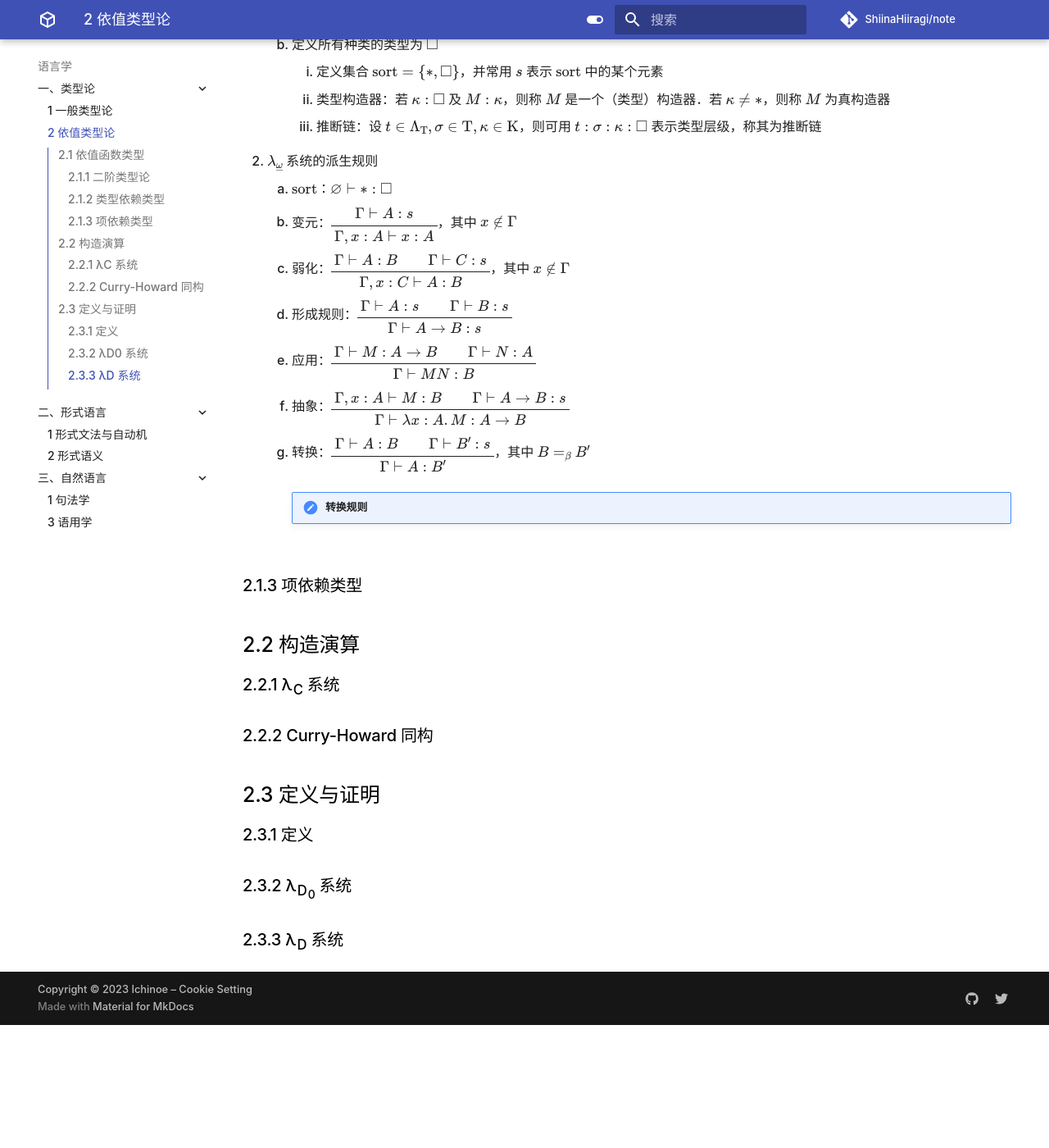
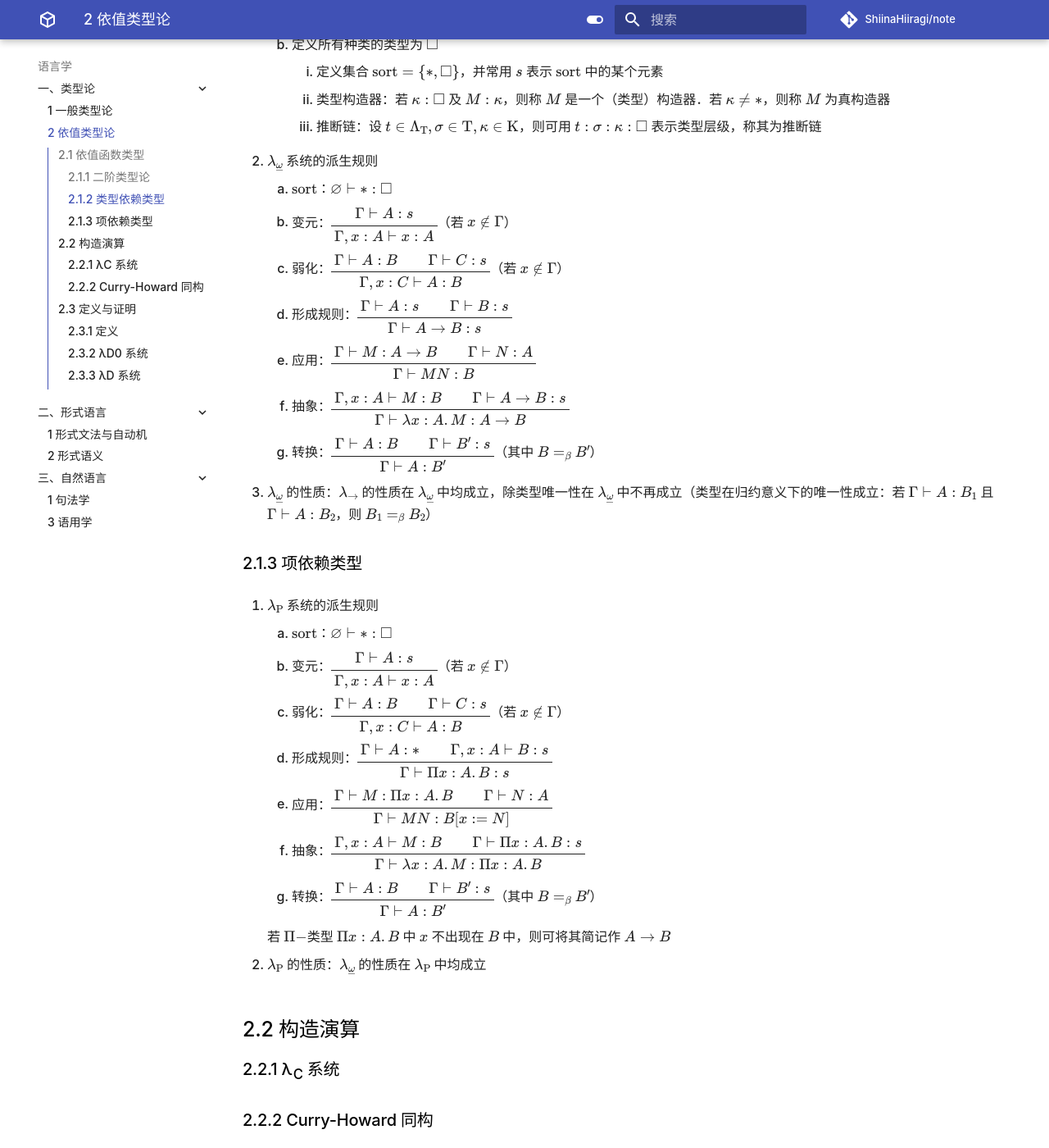
Before and after one commit to ShiinaHiiragi/note, an MkDocs documentation site: the page built from docs/lang/type/dep.md, in a window 1280 px wide and 1400 px high, scrolled down 2177 px. Shown: the whole window at 82% size. Built offline with MkDocs 1.6.1 and Material for MkDocs 9.7.7, drawn with Linux system fonts in a browser that asks for light colours; comment, search, counter and statistics services are not loaded; before the commit the page ends 3427 px from its top, so only the background shows below that.

Commit message:
staage chap five

```diff
--- a/docs/lang/type/dep.md
+++ b/docs/lang/type/dep.md
@@ -75,16 +75,27 @@
         3. 推断链：设 $t \in \Lambda_{\mathrm T}, \sigma \in \mathrm{T}, \kappa \in \mathrm K$，则可用 $t: \sigma: \kappa: \square$ 表示类型层级，称其为推断链
 2. $\lambda_{\underline{\omega}}$ 系统的派生规则
     1. $\text{sort}$：$\varnothing \vdash *: \square$
-    2. 变元：$\begin{prooftree} \AxiomC{\(\Gamma \vdash A: s\)} \UnaryInfC{\(\Gamma, x: A \vdash x: A\)} \end{prooftree}$，其中 $x \notin \Gamma$
-    3. 弱化：$\begin{prooftree} \AxiomC{\(\Gamma \vdash A: B\)} \AxiomC{\(\Gamma \vdash C: s\)} \BinaryInfC{\(\Gamma, x: C \vdash A: B\)} \end{prooftree}$，其中 $x \notin \Gamma$
+    2. 变元：$\begin{prooftree} \AxiomC{\(\Gamma \vdash A: s\)} \UnaryInfC{\(\Gamma, x: A \vdash x: A\)} \end{prooftree}$（若 $x \notin \Gamma$）
+    3. 弱化：$\begin{prooftree} \AxiomC{\(\Gamma \vdash A: B\)} \AxiomC{\(\Gamma \vdash C: s\)} \BinaryInfC{\(\Gamma, x: C \vdash A: B\)} \end{prooftree}$（若 $x \notin \Gamma$）
     4. 形成规则：$\begin{prooftree} \AxiomC{\(\Gamma \vdash A: s\)} \AxiomC{\(\Gamma \vdash B: s\)} \BinaryInfC{\(\Gamma \vdash A \to B: s\)} \end{prooftree}$
     5. 应用：$\begin{prooftree} \AxiomC{\(\Gamma \vdash M: A \to B\)} \AxiomC{\(\Gamma \vdash N: A\)} \BinaryInfC{\(\Gamma \vdash MN: B\)} \end{prooftree}$
     6. 抽象：$\begin{prooftree} \AxiomC{\(\Gamma, x: A \vdash M: B\)} \AxiomC{\(\Gamma \vdash A \to B: s\)} \BinaryInfC{\(\Gamma \vdash \lambda x: A. M: A \to B\)} \end{prooftree}$
-    7. 转换：$\begin{prooftree} \AxiomC{\(\Gamma \vdash A: B\)} \AxiomC{\(\Gamma \vdash B': s\)} \BinaryInfC{\(\Gamma \vdash A: B'\)} \end{prooftree}$，其中 $B =_{\beta} B'$
-
-        !!! note "转换规则"
+    7. 转换：$\begin{prooftree} \AxiomC{\(\Gamma \vdash A: B\)} \AxiomC{\(\Gamma \vdash B': s\)} \BinaryInfC{\(\Gamma \vdash A: B'\)} \end{prooftree}$（其中 $B =_{\beta} B'$）
+3. $\lambda_{\underline{\omega}}$ 的性质：$\lambda_{\to}$ 的性质在 $\lambda_{\underline{\omega}}$ 中均成立，除类型唯一性在 $\lambda_{\underline{\omega}}$ 中不再成立（类型在归约意义下的唯一性成立：若 $\Gamma \vdash A: B_1$ 且 $\Gamma \vdash A: B_2$，则 $B_1 =_{\beta} B_2$）
 
 ### 2.1.3 项依赖类型
+1. $\lambda_{\mathrm P}$ 系统的派生规则
+    1. $\text{sort}$：$\varnothing \vdash *: \square$
+    2. 变元：$\begin{prooftree} \AxiomC{\(\Gamma \vdash A: s\)} \UnaryInfC{\(\Gamma, x: A \vdash x: A\)} \end{prooftree}$（若 $x \notin \Gamma$）
+    3. 弱化：$\begin{prooftree} \AxiomC{\(\Gamma \vdash A: B\)} \AxiomC{\(\Gamma \vdash C: s\)} \BinaryInfC{\(\Gamma, x: C \vdash A: B\)} \end{prooftree}$（若 $x \notin \Gamma$）
+    4. 形成规则：$\begin{prooftree} \AxiomC{\(\Gamma \vdash A: *\)} \AxiomC{\(\Gamma, x: A \vdash B: s\)} \BinaryInfC{\(\Gamma \vdash \Pi x: A. B: s\)} \end{prooftree}$
+    5. 应用：$\begin{prooftree} \AxiomC{\(\Gamma \vdash M: \Pi x: A. B\)} \AxiomC{\(\Gamma \vdash N: A\)} \BinaryInfC{\(\Gamma \vdash MN: B[x := N]\)} \end{prooftree}$
+    6. 抽象：$\begin{prooftree} \AxiomC{\(\Gamma, x: A \vdash M: B\)} \AxiomC{\(\Gamma \vdash \Pi x: A. B: s\)} \BinaryInfC{\(\Gamma \vdash \lambda x: A. M: \Pi x: A. B\)} \end{prooftree}$
+    7. 转换：$\begin{prooftree} \AxiomC{\(\Gamma \vdash A: B\)} \AxiomC{\(\Gamma \vdash B': s\)} \BinaryInfC{\(\Gamma \vdash A: B'\)} \end{prooftree}$（其中 $B =_{\beta} B'$）
+
+    若 $\Pi-$类型 $\Pi x: A. B$ 中 $x$ 不出现在 $B$ 中，则可将其简记作 $A \to B$
+
+2. $\lambda_{\mathrm P}$ 的性质：$\lambda_{\underline{\omega}}$ 的性质在 $\lambda_{\mathrm P}$ 中均成立
 
 ## 2.2 构造演算
 ### 2.2.1 λ<sub>C</sub> 系统
```
Also changed, not shown: docs/lang/type/gen.md (+1 -1 lines), docs/lang/type/trans.md (+4 -1 lines).
